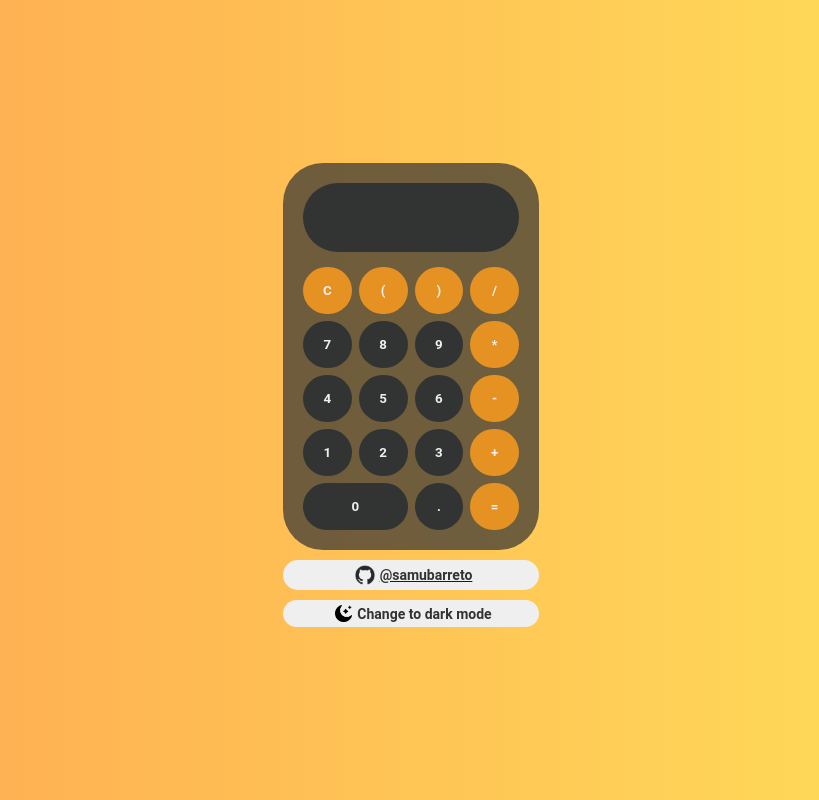
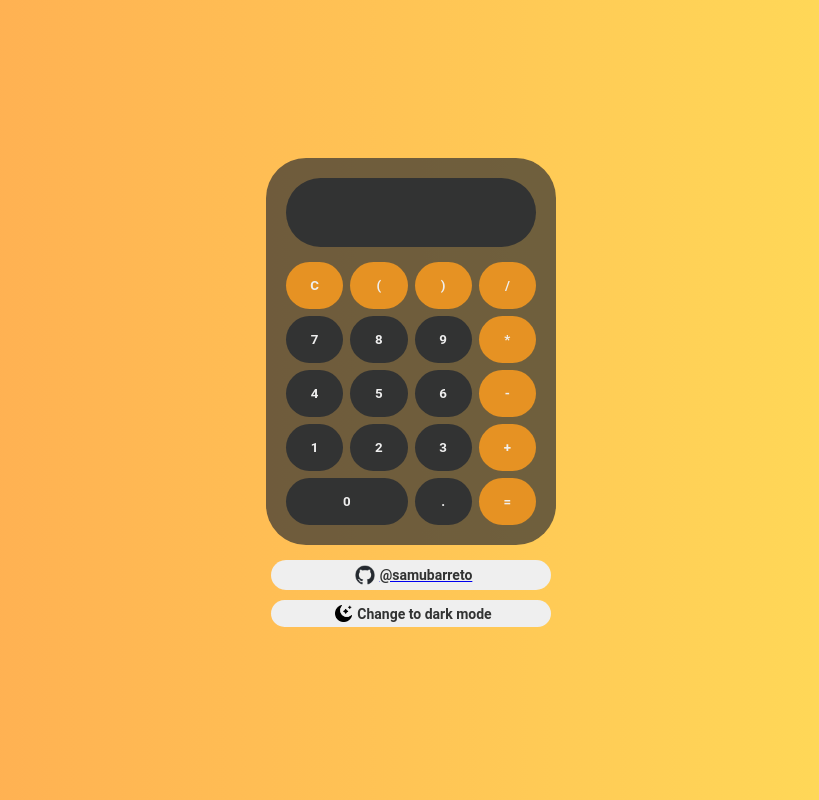
Before and after one commit to samubarreto/js-calculator, a plain HTML site: page index.html in a window 1280 px wide. Shown: the whole page, without its empty margins (229-1048 px from the left). Drawn offline with Linux system fonts and the light colour scheme.

Commit message:
changed some divs to buttons

```diff
--- a/index.html
+++ b/index.html
@@ -39,15 +39,17 @@
         <button onclick="calcular(' = ')" class="equal">=</button>
       </section>
     </div>
+    <div class="others">
       <a href="https://github.com/samubarreto" target="_blank">
-      <div class="github-icon">
+        <button class="github-icon">
           <img src="github-mark.png" alt="github-logo" style="height:20px; margin: 0px 5px;">
           @samubarreto
-      </div>
+        </button>
       </a>
-    <div class="change-theme-light js-change-theme" onclick="alterarTema()">
+      <button class="change-theme-light js-change-theme" onclick="alterarTema()">
         <img src="dark-theme-icon.png" alt="dark-theme-icon" style="height:17px; margin: 0px 5px;" class="theme-icon js-theme-icon">
         Change to dark mode
+      </button>
     </div>
   </main>
   <script src="scripts.js"></script>
--- a/scripts.js
+++ b/scripts.js
@@ -28,15 +28,12 @@ function alterarTema() {
         tema = 'DARK'
 
         botaoTema.classList.add('change-theme-dark')
-        botaoTema.innerHTML = (`<img src="light-theme-icon.png" alt="light-theme-icon" style="height:20px; margin: 0px 5px;" class="theme-icon js-theme-icon">
-        Change to light mode`)
-
-    } else {
+        botaoTema.innerHTML = (`<img src="light-theme-icon.png" alt="light-theme-icon" style="height:17px; margin: 0px 5px;" class="theme-icon js-theme-icon">
+        Change to light mode`) } else {
         tema = 'LIGHT'
 
         botaoTema.classList.remove('change-theme-dark')
-        botaoTema.innerHTML = (`<img src="dark-theme-icon.png" alt="dark-theme-icon" style="height:20px; margin: 0px 5px;" class="theme-icon js-theme-icon">
+        botaoTema.innerHTML = (`<img src="dark-theme-icon.png" alt="dark-theme-icon" style="height:17px; margin: 0px 5px;" class="theme-icon js-theme-icon">
         Change to dark mode`)
-
     }
 };
--- a/styles.css
+++ b/styles.css
@@ -70,8 +70,12 @@ p {
 }
 
 .github-icon,
-.change-theme {
-  margin: 10px 0px;
+.change-theme-light,
+.change-theme-dark {
+  cursor: pointer;
+  border: none;
+  min-width: 35vh;
+  margin: 10px 0px 0px 0px;
   padding: 5px 0px;
   color: #323333;
   font-family: Roboto, Arial;
@@ -118,3 +122,11 @@ p {
 .change-theme:hover {
   opacity: 0.8;
 }
+
+.others {
+  display: flex;
+  flex-direction: column;
+  align-items: center;
+  justify-content: center;
+  margin: 5px;
+}
```
Lines whose indentation alone changed are shown as unchanged.
